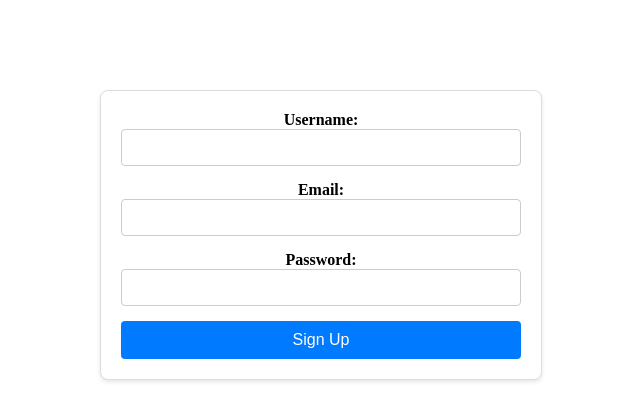
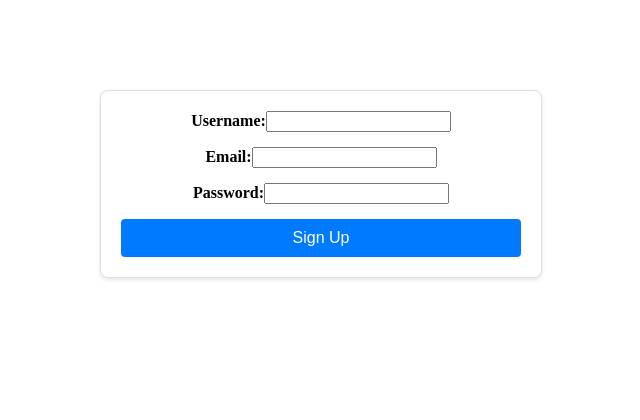
Before and after one commit to rhwnsgh2/second-hand-marketplace, a React (Vite) app: page / in a window 1280 px wide. Shown: the top 420 px of the page, without its empty margins (319-959 px from the left). Built offline with nearby package versions, Linux system fonts and the light colour scheme.

Commit message:
fix error

```diff
--- a/src/components/SignupForm.tsx
+++ b/src/components/SignupForm.tsx
@@ -31,14 +31,6 @@ const SignUpForm: React.FC = () => {
     fontWeight: "bold",
   };
 
-  const inputStyle = {
-    width: "100%",
-    padding: "10px",
-    border: "1px solid #ccc",
-    borderRadius: "4px",
-    boxSizing: "border-box",
-  };
-
   const buttonStyle = {
     width: "100%",
     padding: "10px",
@@ -60,7 +52,6 @@ const SignUpForm: React.FC = () => {
               type="text"
               value={username}
               onChange={(e) => setUsername(e.target.value)}
-              style={inputStyle}
             />
           </label>
         </div>
@@ -71,7 +62,6 @@ const SignUpForm: React.FC = () => {
               type="email"
               value={email}
               onChange={(e) => setEmail(e.target.value)}
-              style={inputStyle}
             />
           </label>
         </div>
@@ -82,7 +72,6 @@ const SignUpForm: React.FC = () => {
               type="password"
               value={password}
               onChange={(e) => setPassword(e.target.value)}
-              style={inputStyle}
             />
           </label>
         </div>
--- a/src/components/layout.tsx
+++ b/src/components/layout.tsx
@@ -2,7 +2,6 @@ import { useState } from "react";
 import SignUpForm from "./SignupForm";
 
 export const Layout = () => {
-  const [count, setCount] = useState(100);
   return (
     <div>
       <SignUpForm />
```
